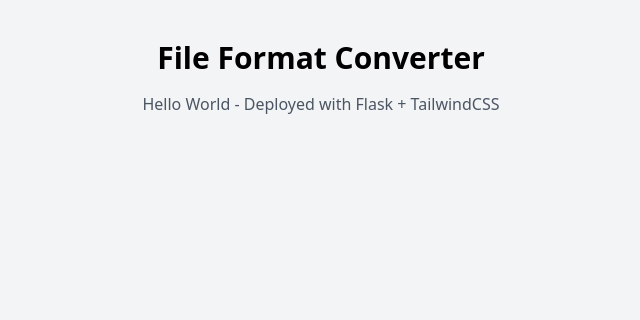
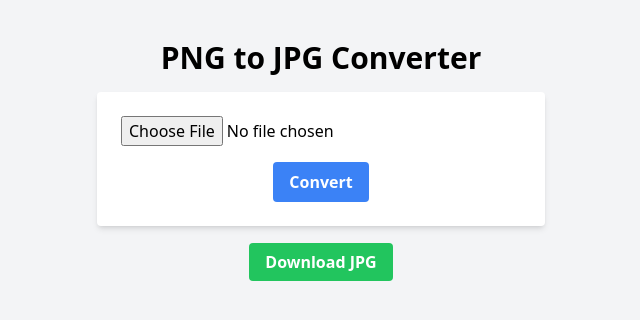
Before and after one commit to Judewakim/file-format-converter, a Flask app: template templates/index.html in a window 1280 px wide. Shown: the top 320 px of the page, without its empty margins (319-959 px from the left). Run offline with Flask 3, Linux system fonts and the light colour scheme; the template is opened without the code that fills it: most values are stand-ins (such as "Sample title", 1, 10 or a date in 2020); some libraries are stand-ins or nearby versions.

Commit message:
Day 2: PNG to JPG conversion feature

```diff
--- a/app.py
+++ b/app.py
@@ -1,10 +1,48 @@
-from flask import Flask, render_template
+import os
+from flask import Flask, render_template, request, send_from_directory
+from PIL import Image
+from werkzeug.utils import secure_filename
+
+UPLOAD_FOLDER = 'uploads'
+CONVERTED_FOLDER = 'converted'
+ALLOWED_EXTENSIONS = {'png'}
 
 app = Flask(__name__)
+app.config['UPLOAD_FOLDER'] = UPLOAD_FOLDER
+app.config['CONVERTED_FOLDER'] = CONVERTED_FOLDER
 
-@app.route("/")
+os.makedirs(UPLOAD_FOLDER, exist_ok=True)
+os.makedirs(CONVERTED_FOLDER, exist_ok=True)
+
+def allowed_file(filename):
+    return '.' in filename and filename.rsplit('.', 1)[1].lower() in ALLOWED_EXTENSIONS
+
+@app.route("/", methods=["GET"])
 def index():
     return render_template("index.html")
 
+@app.route("/convert", methods=["POST"])
+def convert():
+    if 'file' not in request.files:
+        return "No file uploaded", 400
+    file = request.files['file']
+    if file and allowed_file(file.filename):
+        filename = secure_filename(file.filename)
+        upload_path = os.path.join(app.config['UPLOAD_FOLDER'], filename)
+        file.save(upload_path)
+
+        img = Image.open(upload_path)
+        converted_filename = filename.rsplit('.', 1)[0] + ".jpg"
+        converted_path = os.path.join(app.config['CONVERTED_FOLDER'], converted_filename)
+        rgb_img = img.convert('RGB')
+        rgb_img.save(converted_path)
+
+        return render_template("index.html", download_url=f"/download/{converted_filename}")
+    return "Invalid file type", 400
+
+@app.route("/download/<filename>")
+def download(filename):
+    return send_from_directory(app.config['CONVERTED_FOLDER'], filename, as_attachment=True)
+
 if __name__ == "__main__":
     app.run(debug=True)
--- a/requirements.txt
+++ b/requirements.txt
@@ -7,4 +7,5 @@
 Jinja2==3.1.6
 MarkupSafe==3.0.2
 packaging==25.0
+pillow==11.3.0
 Werkzeug==3.1.3
--- a/templates/index.html
+++ b/templates/index.html
@@ -3,11 +3,20 @@
 <head>
     <meta charset="UTF-8">
     <meta name="viewport" content="width=device-width, initial-scale=1.0">
-    <title>File Format Converter</title>
+    <title>PNG to JPG Converter</title>
     <script src="https://cdn.tailwindcss.com"></script>
 </head>
 <body class="bg-gray-100 text-center p-10">
-    <h1 class="text-3xl font-bold mb-4">File Format Converter</h1>
-    <p class="text-gray-600">Hello World - Deployed with Flask + TailwindCSS</p>
+    <h1 class="text-3xl font-bold mb-4">PNG to JPG Converter</h1>
+    <form action="/convert" method="POST" enctype="multipart/form-data" class="bg-white p-6 rounded shadow-md max-w-md mx-auto">
+        <input type="file" name="file" accept="image/png" required class="mb-4 block w-full">
+        <button type="submit" class="bg-blue-500 hover:bg-blue-600 text-white font-bold py-2 px-4 rounded">Convert</button>
+    </form>
+
+    {% if download_url %}
+    <div class="mt-6">
+        <a href="{{ download_url }}" class="bg-green-500 hover:bg-green-600 text-white font-bold py-2 px-4 rounded">Download JPG</a>
+    </div>
+    {% endif %}
 </body>
 </html>
```
Also changed, not shown: converted/diploma.jpg (added), uploads/diploma.png (added).
